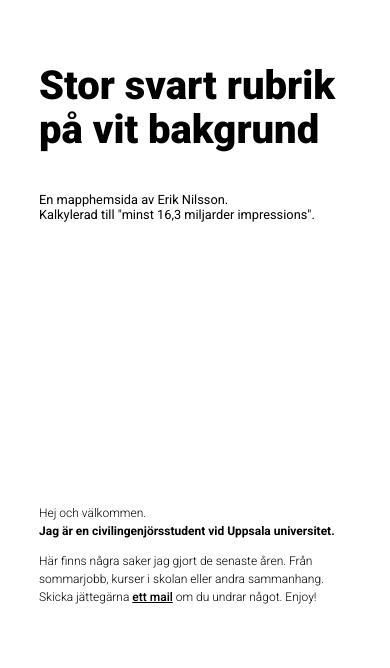
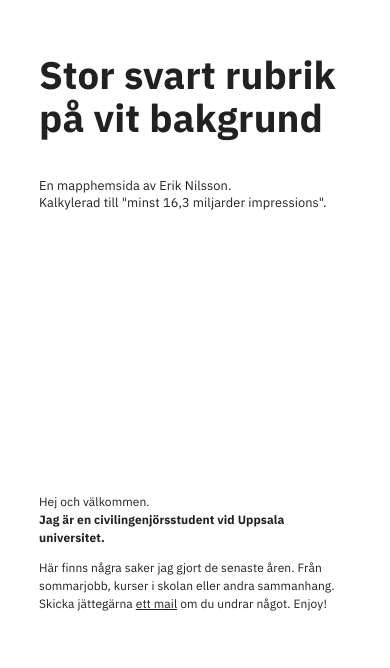
Before and after one commit to eriknson/eriks-mapp-ts, a React (Create React App) app: page /#/ in a window 390 px wide. Shown: the part 176-844 px from the top of the page. Built offline with nearby package versions, Linux system fonts and the light colour scheme.

Commit message:
Changed font & colors

```diff
--- a/public/index.html
+++ b/public/index.html
@@ -4,7 +4,7 @@
     <meta charset="utf-8" />
     <meta name="viewport" content="width=device-width, initial-scale=1" />
     <meta name="theme-color" content="#000000" />
-    <meta name="description" content="Web site created using create-react-app" />
+    <meta name="description" content="En mapphemsida av Erik Nilsson." />
 
     <link rel="manifest" href="%PUBLIC_URL%/manifest.json" />
     <!--
--- a/src/App.css
+++ b/src/App.css
@@ -1,5 +1,3 @@
-@import url('https://fonts.googleapis.com/css?family=Roboto:300,400,500,700,900&display=swap');
-
 .App {
   display: flex;
   flex-direction: column;
@@ -29,7 +27,7 @@
 
 .App a {
   text-decoration: none;
-  color: black;
+  color: #212121;
 }
 
 .App a:hover {
@@ -37,7 +35,7 @@
 }
 
 .case-thumbnail-container h4 {
-  color: black;
+  color: #212121;
 }
 
 .case-thumbnail-img {
@@ -152,7 +150,7 @@
   }
 
   .footer {
-    border-top: 0.5em solid black;
+    border-top: 0.5em solid #212121;
     margin-top: 6em;
   }
 }
@@ -168,7 +166,7 @@
 
   .app-container h1 {
     margin-bottom: 1em;
-    font-size: 2.5em;
+    font-size: 2.4em;
     font-weight: 900;
     line-height: 1.1em;
   }
@@ -217,7 +215,7 @@
   }
 
   .footer {
-    border-top: 0.5em solid black;
+    border-top: 0.5em solid #212121;
     margin-top: 6em;
   }
 }
@@ -283,7 +281,7 @@
   }
 
   .footer {
-    border-top: 0.5em solid black;
+    border-top: 0.5em solid #212121;
     margin-top: 6em;
   }
 }
@@ -349,7 +347,7 @@
   }
 
   .footer {
-    border-top: 0.5em solid black;
+    border-top: 0.5em solid #212121;
     margin-top: 6em;
   }
 }
@@ -415,7 +413,7 @@
   }
 
   .footer {
-    border-top: 0.5em solid black;
+    border-top: 0.5em solid #212121;
     margin-top: 6em;
   }
 }
--- a/src/index.css
+++ b/src/index.css
@@ -1,8 +1,12 @@
+@import url('https://fonts.googleapis.com/css?family=IBM+Plex+Sans:400,600,700,900&display=swap');
+
 body {
+  color: #212121;
   margin: 0;
-  font-family: 'Roboto', 'Helvetica Neue', sans-serif, -apple-system, BlinkMacSystemFont;
+  font-family: 'IBM Plex Sans', 'Helvetica Neue', sans-serif, -apple-system, BlinkMacSystemFont;
   -webkit-font-smoothing: antialiased;
   -moz-osx-font-smoothing: grayscale;
+  letter-spacing: 0.005em;
 }
 
 code {
```
